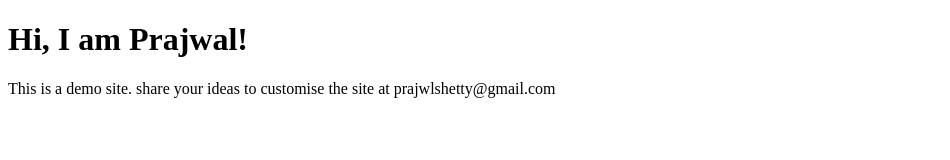
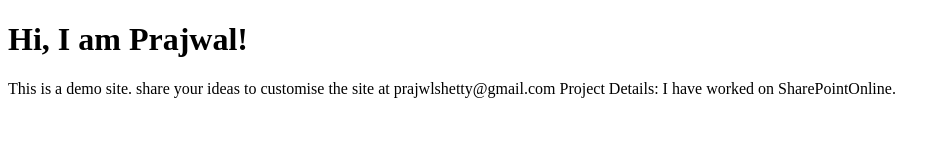
Before and after one commit to prajwlshettycode/DemoWebsite1, a plain HTML site: page index.html in a window 1280 px wide. Shown: the whole page, without its empty margins (0-950 px from the left). Drawn offline with Linux system fonts and the light colour scheme.

Commit message:
Update: Details of Project Details

```diff
--- a/index.html
+++ b/index.html
@@ -9,5 +9,7 @@
 <body>
    <h1>Hi, I am Prajwal!</h1>
    This is a demo site. share your ideas to customise the site at prajwlshetty@gmail.com
+
+   Project Details: I have worked on SharePointOnline.
 </body>
 </html>
```
